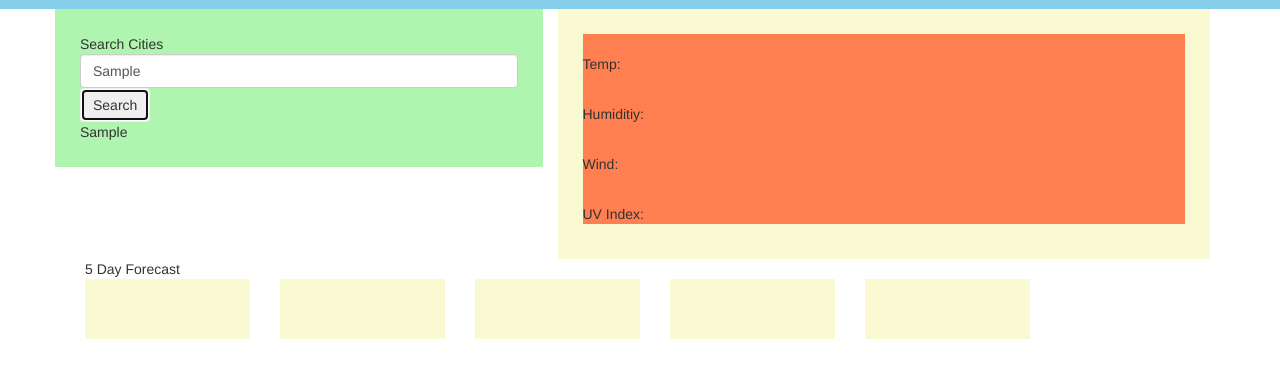
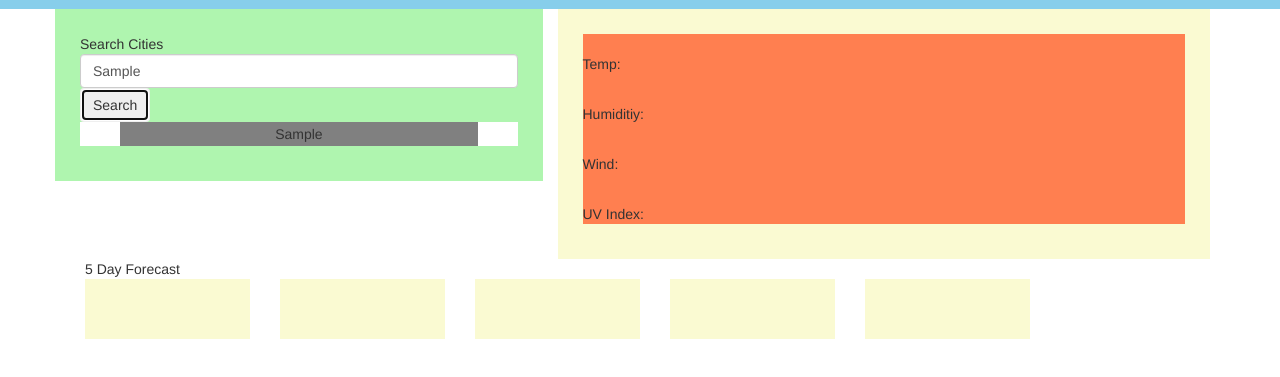
Before and after one commit to dbailey11/weather_dashboard, a plain HTML site: page index.html in a window 1280 px wide. Both pictures are taken after typing "Sample" into the empty fields and a click on the button "Search". Shown: the part 65-442 px from the top of the page. Drawn offline with nearby package versions, Linux system fonts and the light colour scheme; no server answers.

Commit message:
fixed search history to make it clickable

```diff
--- a/index.html
+++ b/index.html
@@ -39,9 +39,9 @@
               Search
             </button>
           </form>
-          <div id="previousCities">
+          <ul class="list" id="previousCities" style="list-style-type: none;">
 
-          </div>
+          </ul>
         </div>
         <div class="col-sm-7">
           <div class="card" style="border: 10px">
--- a/script.js
+++ b/script.js
@@ -23,12 +23,12 @@ var previousCities = [];
 //button event listener that calls the openweatherapi function
 searchButton.addEventListener("click", getCityWeather);
 
+
 //function to get openweatherapi data
 function getCityWeather(event) {
   event.preventDefault();
-
   //whatever city user puts in
-  cityName = document.getElementById("search-input").value;
+  cityName = document.getElementById('search-input').value;
   // console.log(cityName);
 
   //setting user input to local storage with key
@@ -138,7 +138,14 @@ function getCityWeather(event) {
     //loop to display previous searched cities
     for (i = 0; i < previousCities.length; i++) {
       var prevCity = localStorage.getItem(previousCities[i]);
-      var prevCityDiv = document.createElement("div");
+      var prevCityDiv = document.createElement("li");
+      prevCityDiv.classList.add('item');
+
+      prevCityDiv.addEventListener('click', function(event) {
+        console.log(this.textContent);
+        document.getElementById('search-input').value = this.textContent;
+        getCityWeather(event);
+      });
 
       //setting div to display city name
       prevCityDiv.textContent = prevCity;
@@ -162,18 +169,28 @@ function getCityWeather(event) {
         currentDay = data.list[i].dt_txt.substring(8, 10);
       }
     }
-    console.log(indexes);
+    // console.log(indexes);
 
     //takes off extra day
     indexes.pop(indexes.length - 1);
 
     //loop to display 5 day forecast in each card
     for (i = 0; i < indexes.length; i++) {
-      console.log(data.list[indexes[i]]);
+      // console.log(data.list[indexes[i]]);
+
+      var D = new Date();
+    var dateString =
+      " (" +
+      (D.getUTCMonth() + 1) +
+      "-" +
+      D.getUTCDay() +
+      "-" +
+      D.getUTCFullYear() +
+      ")";
 
       //cancatenation of all the data from the forecast api
       document.getElementById(i).innerHTML =
-        data.list[indexes[i]].dt_txt.substring(0, 10) +
+        dateString +
         "<br />" +
         "<img src=' http://openweathermap.org/img/wn/" +
         data.list[indexes[i]].weather[0].icon +
--- a/style.css
+++ b/style.css
@@ -34,3 +34,15 @@
 .card_body {
   background-color: pink;
 }
+
+.list {
+  background-color: white;
+}
+
+.item {
+  background-color: gray;
+  padding-bottom: 2px;
+  padding-top: 2px;
+  width: 90%;
+  text-align: center;
+}
```
